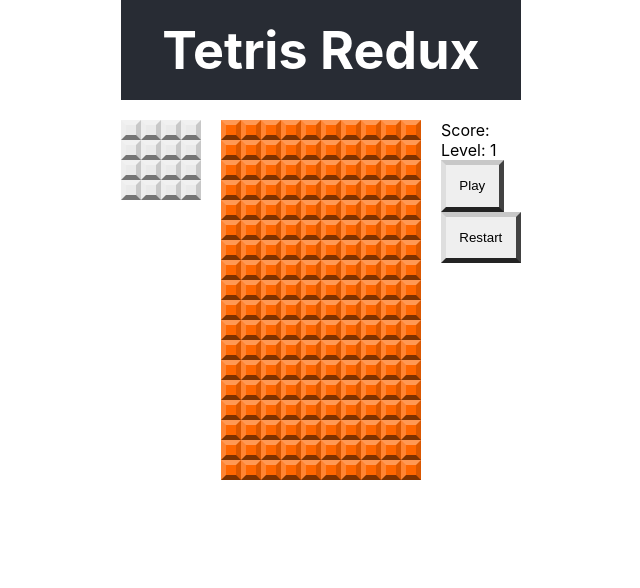
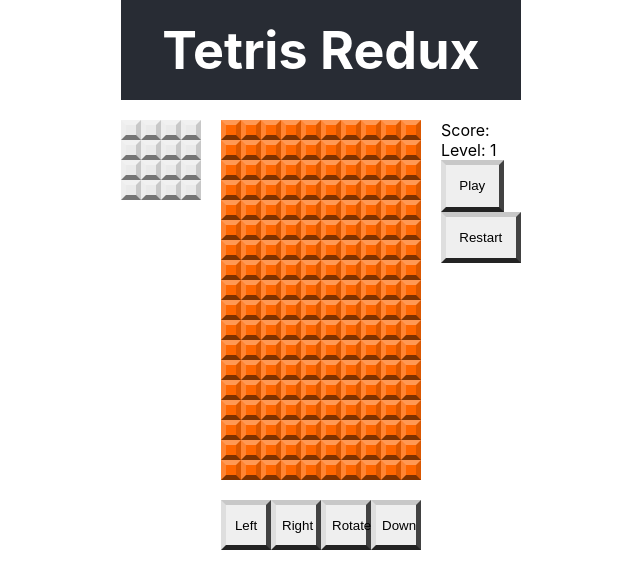
Before and after one commit to AcidicNic/tetris, a React (Create React App) app: page / in a window 1280 px wide. Shown: the top 588 px of the page, without its empty margins (319-959 px from the left). Built offline with nearby package versions, Linux system fonts and the light colour scheme.

Commit message:
Added Controls

```diff
--- a/src/App.js
+++ b/src/App.js
@@ -3,6 +3,7 @@ import './App.css';
 import GridBoard from './components/GridBoard'
 import NextBlock from './components/NextBlock'
 import ScoreBoard from './components/ScoreBoard'
+import Controls from './components/Controls'
 
 function App() {
   return (
@@ -13,6 +14,7 @@ function App() {
       <GridBoard />
       <NextBlock />
       <ScoreBoard />
+      <Controls />
     </div>
   );
 }
--- /dev/null
+++ b/src/components/Controls.js
@@ -0,0 +1,23 @@
+import React from 'react'
+
+export default function Controls(props) {
+  return (
+    <div className="controls">
+      <button className="control-button" onClick={(e) => {
+
+      }}>Left</button>
+
+      <button className="control-button" onClick={(e) => {
+
+      }}>Right</button>
+
+      <button className="control-button" onClick={(e) => {
+
+      }}>Rotate</button>
+
+      <button className="control-button" onClick={(e) => {
+
+      }}>Down</button>
+    </div>
+  )
+}
--- a/src/index.css
+++ b/src/index.css
@@ -143,3 +143,22 @@ and 'b'. The '.' represents an empty cell on the grid. */
 .App-header {
   grid-area: h;
 }
+
+.controls {
+  grid-area: b;
+  display: flex;
+  flex-direction: row;
+}
+
+.control-button {
+  --size: calc(var(--tile-size) * 2.5);
+  width: var(--size);
+  height: var(--size);
+  text-align: center;
+  display: block;
+  border-width: 5px;
+  border-top-color: var(--button-color-t);
+  border-left-color: var(--button-color-l);
+  border-right-color: var(--button-color-r);
+  border-bottom-color: var(--button-color-b);
+}
```
